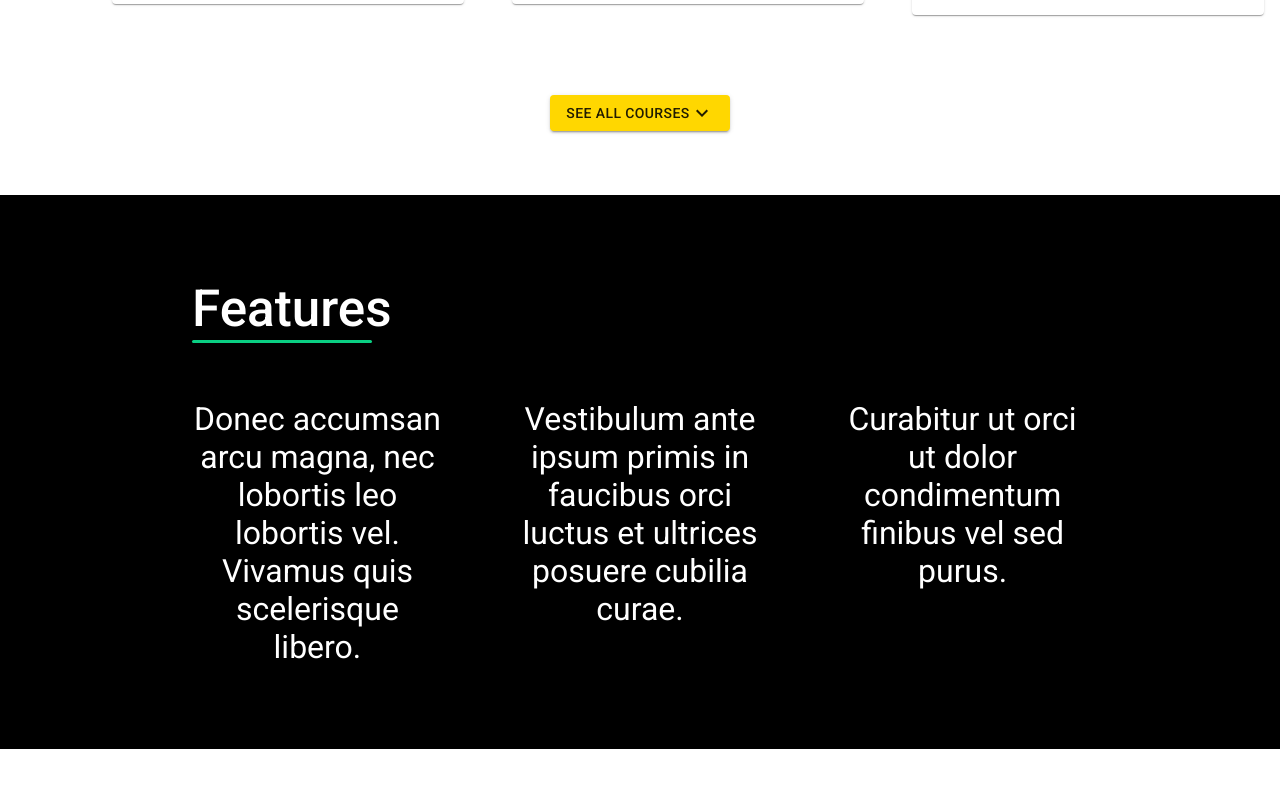
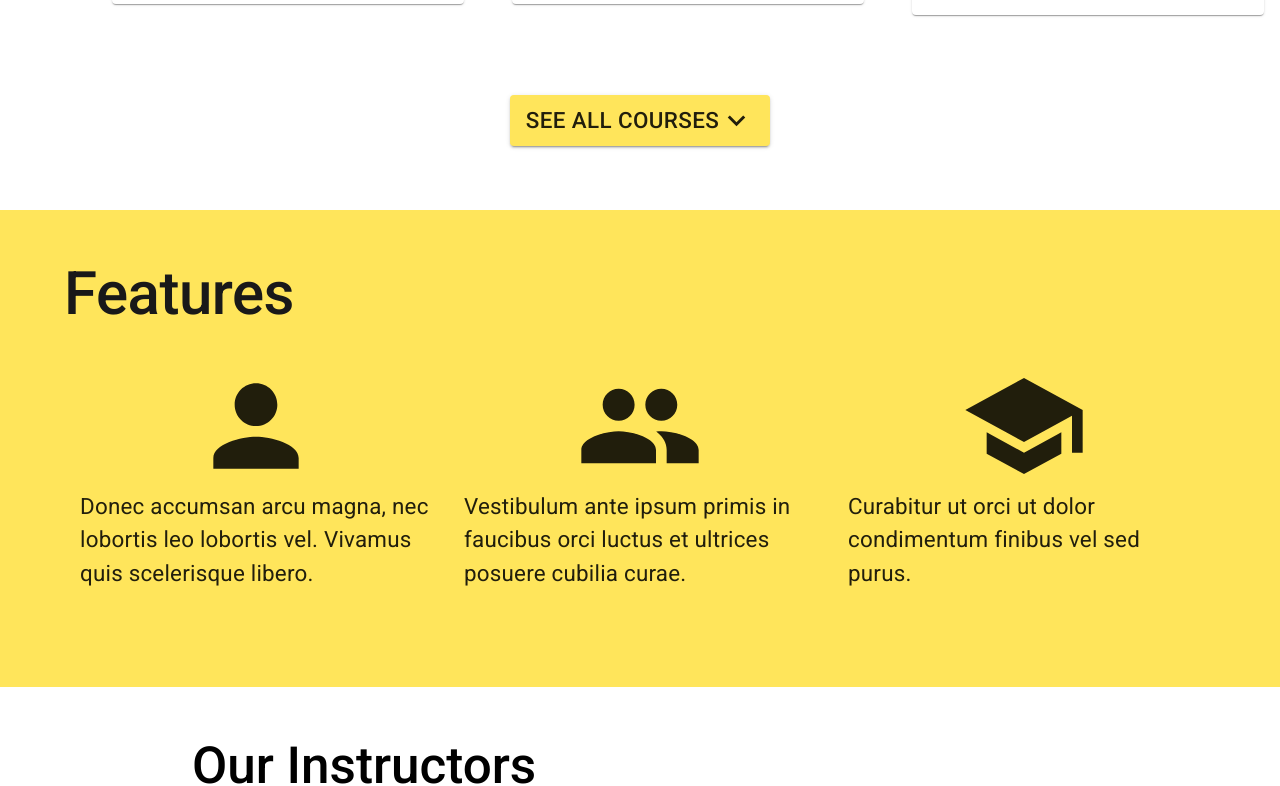
Before and after one commit to AbdukahharS/founders-mui, a React (Create React App) app: page / in a window 1280 px wide. Shown: the part 1345-2131 px from the top of the page. Built offline with nearby package versions, Linux system fonts and the light colour scheme.

Commit message:
Features changed

```diff
--- a/src/components/Courses.jsx
+++ b/src/components/Courses.jsx
@@ -93,10 +93,14 @@ const Courses = ({ setCurrentCourse, setOpenModal }) => {
         </Grid>
         <Stack alignItems='center' justifyContent='center'>
           <Button variant='contained' onClick={(e) => toggleCourses(e)}>
-            <Typography variant='span'>
+            <Typography variant='span' fontSize='1.4rem'>
               {isExpanded ? 'Collapse' : 'See all courses'}
             </Typography>
-            {isExpanded ? <KeyboardArrowUpIcon /> : <KeyboardArrowDownIcon />}
+            {isExpanded ? (
+              <KeyboardArrowUpIcon fontSize='large' />
+            ) : (
+              <KeyboardArrowDownIcon fontSize='large' />
+            )}
           </Button>
         </Stack>
       </Container>
--- a/src/components/Features.jsx
+++ b/src/components/Features.jsx
@@ -1,31 +1,68 @@
-import React from 'react'
-import '../css/features.css'
+import { Box, Container, Stack, Typography, Grid, Slide } from '@mui/material'
+import React, { useRef, useState } from 'react'
+import PersonIcon from '@mui/icons-material/Person'
+import GroupIcon from '@mui/icons-material/Group'
+import SchoolIcon from '@mui/icons-material/School'
 
 const Features = () => {
+  const containerRef = useRef()
+  const [scrolled, setScrolled] = useState(false)
+  window.addEventListener('scroll', () => {
+    const cont = containerRef.current
+    if (cont && cont.getBoundingClientRect().y <= 0.75 * window.innerHeight) {
+      setScrolled(true)
+    } else {
+      setScrolled(false)
+    }
+  })
   return (
-    <article id='features'>
-      <h2 className='topic'>Features</h2>
-      <div className='container'>
-        <div className='box'>
-          <i className='fas fa-user'></i>
-          <p>
-            Donec accumsan arcu magna, nec lobortis leo lobortis vel. Vivamus
-            quis scelerisque libero.
-          </p>
-        </div>
-        <div className='box'>
-          <i className='fa-solid fa-graduation-cap'></i>
-          <p>
-            Vestibulum ante ipsum primis in faucibus orci luctus et ultrices
-            posuere cubilia curae.
-          </p>
-        </div>
-        <div className='box'>
-          <i className='fas fa-users'></i>
-          <p>Curabitur ut orci ut dolor condimentum finibus vel sed purus.</p>
-        </div>
-      </div>
-    </article>
+    <Box
+      id='features'
+      pt={6}
+      pb={12}
+      bgcolor='primary.main'
+      color='primary.contrastText'
+    >
+      <Container>
+        <Typography variant='h2' color='secondary' fontWeight={500}>
+          Features
+        </Typography>
+        <Grid container pt={4} px={2} spacing={4} ref={containerRef}>
+          <Grid item xs={12} sm={6} lg={4}>
+            <Slide direction='up' in={scrolled}>
+              <Stack alignItems='center' justifyContent='center'>
+                <PersonIcon sx={{ fontSize: '8rem' }} />
+                <Typography fontSize='1.4rem'>
+                  Donec accumsan arcu magna, nec lobortis leo lobortis vel.
+                  Vivamus quis scelerisque libero.
+                </Typography>
+              </Stack>
+            </Slide>
+          </Grid>
+          <Grid item xs={12} sm={6} lg={4}>
+            <Slide direction='up' in={scrolled}>
+              <Stack alignItems='center' justifyContent='center'>
+                <GroupIcon sx={{ fontSize: '8rem' }} />
+                <Typography fontSize='1.4rem'>
+                  Vestibulum ante ipsum primis in faucibus orci luctus et
+                  ultrices posuere cubilia curae.
+                </Typography>
+              </Stack>
+            </Slide>
+          </Grid>
+          <Grid item xs={12} sm={6} lg={4}>
+            <Slide direction='up' in={scrolled}>
+              <Stack alignItems='center' justifyContent='center'>
+                <SchoolIcon sx={{ fontSize: '8rem' }} />
+                <Typography fontSize='1.4rem'>
+                  Curabitur ut orci ut dolor condimentum finibus vel sed purus.
+                </Typography>
+              </Stack>
+            </Slide>
+          </Grid>
+        </Grid>
+      </Container>
+    </Box>
   )
 }
 
--- a/src/components/Modal.jsx
+++ b/src/components/Modal.jsx
@@ -1,11 +1,12 @@
 import React from 'react'
 // import '../css/modal.css'
 
-import { Modal as ModalBox, Box, Stack, Typography } from '@mui/material'
+import { Modal as ModalBox, Box, Stack, Typography, Link } from '@mui/material'
 import DescriptionIcon from '@mui/icons-material/Description'
 import DateRangeIcon from '@mui/icons-material/DateRange'
 import KeyboardArrowUpIcon from '@mui/icons-material/KeyboardArrowUp'
 import MonetizationOnIcon from '@mui/icons-material/MonetizationOn'
+import LocalPhone from '@mui/icons-material/LocalPhone'
 
 const style = {
   position: 'absolute',
@@ -35,13 +36,19 @@ const Modal = ({ openModal, setOpenModal, currentCourse }) => {
             <Typography variant='h3' component='h2' color='secondary'>
               {currentCourse.name}
             </Typography>
-            <Stack direction='row' alignItems='center' spacing={0.6}>
+            <Stack py={1} direction='row' alignItems='center' spacing={0.6}>
+              <DescriptionIcon fontSize='large' />
+              <Typography fontSize='1.2rem'>
+                {currentCourse.description}
+              </Typography>
+            </Stack>
+            <Stack pb={1} direction='row' alignItems='center' spacing={0.6}>
               <DateRangeIcon fontSize='large' />
               <Typography fontSize='1.2rem'>
                 Course duration: {currentCourse.duration}
               </Typography>
             </Stack>
-            <Stack direction='row' alignItems='center' spacing={0.6}>
+            <Stack pb={1} direction='row' alignItems='center' spacing={0.6}>
               <KeyboardArrowUpIcon fontSize='large' />
               <Typography fontSize='1.2rem'>
                 Minimum requirement: {currentCourse.requirement}
@@ -53,20 +60,29 @@ const Modal = ({ openModal, setOpenModal, currentCourse }) => {
                 Price: {currentCourse.price} sum/month
               </Typography>
             </Stack>
-            <Stack direction='row' alignItems='center' spacing={0.6}>
-              <DescriptionIcon fontSize='large' />
-              <Typography fontSize='1.2rem'>
-                {currentCourse.description}
-              </Typography>
+            <Stack direction='row' alignItems='center' pt={1} spacing={0.6}>
+              <LocalPhone fontSize='large' />
+              <Typography fontSize='1.2rem'>Enroll:</Typography>
             </Stack>
-            <Typography>Enroll:</Typography>
-            <div className='tels'>
-              <i className='fa-solid fa-phone'></i>
-              <div>
-                <a href='tel:+998712055333'>+998 71 205 53 33</a>
-                <a href='tel:+998712050333'>+998 71 205 03 33</a>
-              </div>
-            </div>
+
+            <Stack direction='row' justifyContent='space-evenly'>
+              <Link
+                underline='hover'
+                color='inherit'
+                fontSize='1.3rem'
+                href='tel:+998712055333'
+              >
+                +998 71 205 53 33
+              </Link>
+              <Link
+                underline='hover'
+                fontSize='1.3rem'
+                color='inherit'
+                href='tel:+998712050333'
+              >
+                +998 71 205 03 33
+              </Link>
+            </Stack>
           </Box>
         </Stack>
       </Box>
--- a/src/muiConfig.js
+++ b/src/muiConfig.js
@@ -3,7 +3,7 @@ import { createTheme } from '@mui/material/styles'
 const lightTheme = createTheme({
   palette: {
     primary: {
-      main: '#FFD700',
+      main: '#ffe55b',
       //   contrastText: '#191919',
     },
     secondary: {
@@ -26,7 +26,7 @@ const darkTheme = createTheme({
       //   contrastText: '#fff',
     },
     secondary: {
-      main: '#FFD700',
+      main: '#ffdf33',
       //   contrastText: '#191919',
     },
     light: {
```
Also changed, not shown: src/images/van.png (added).
